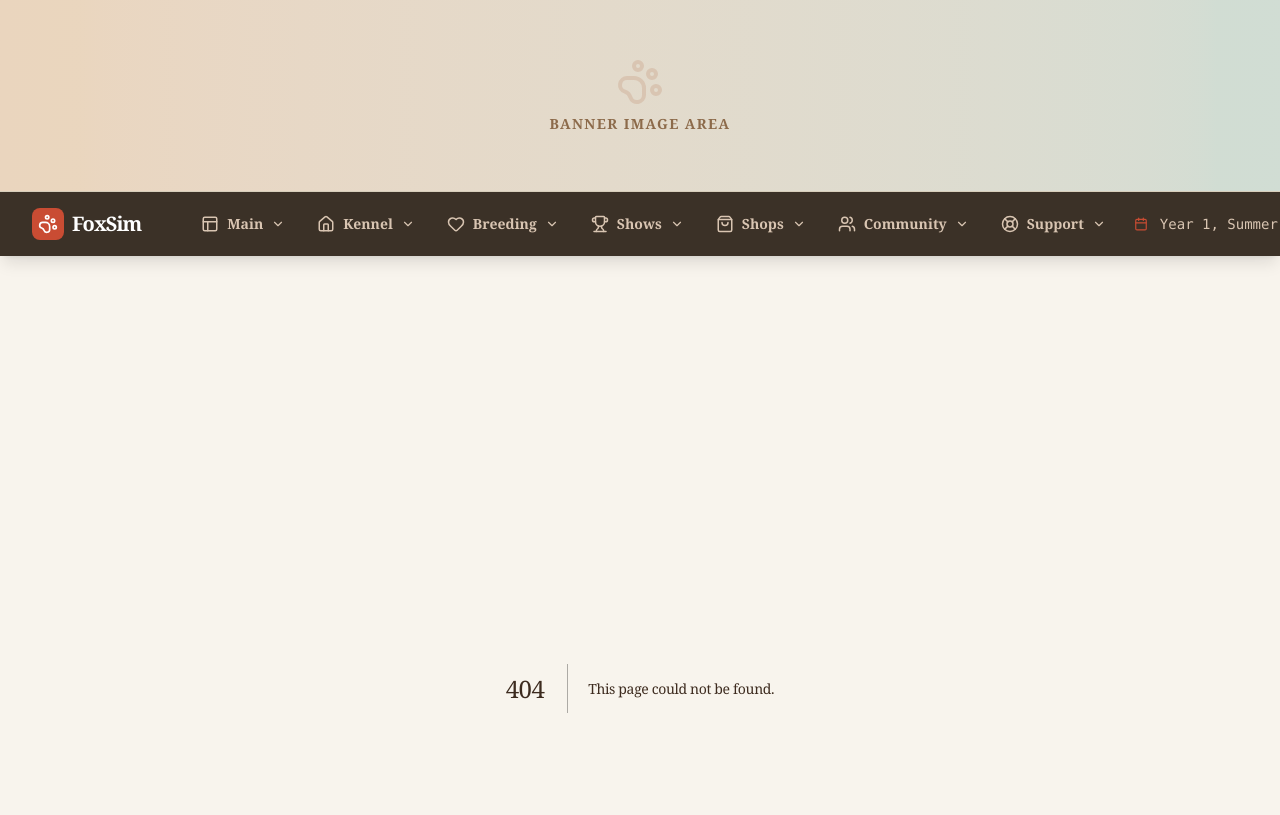
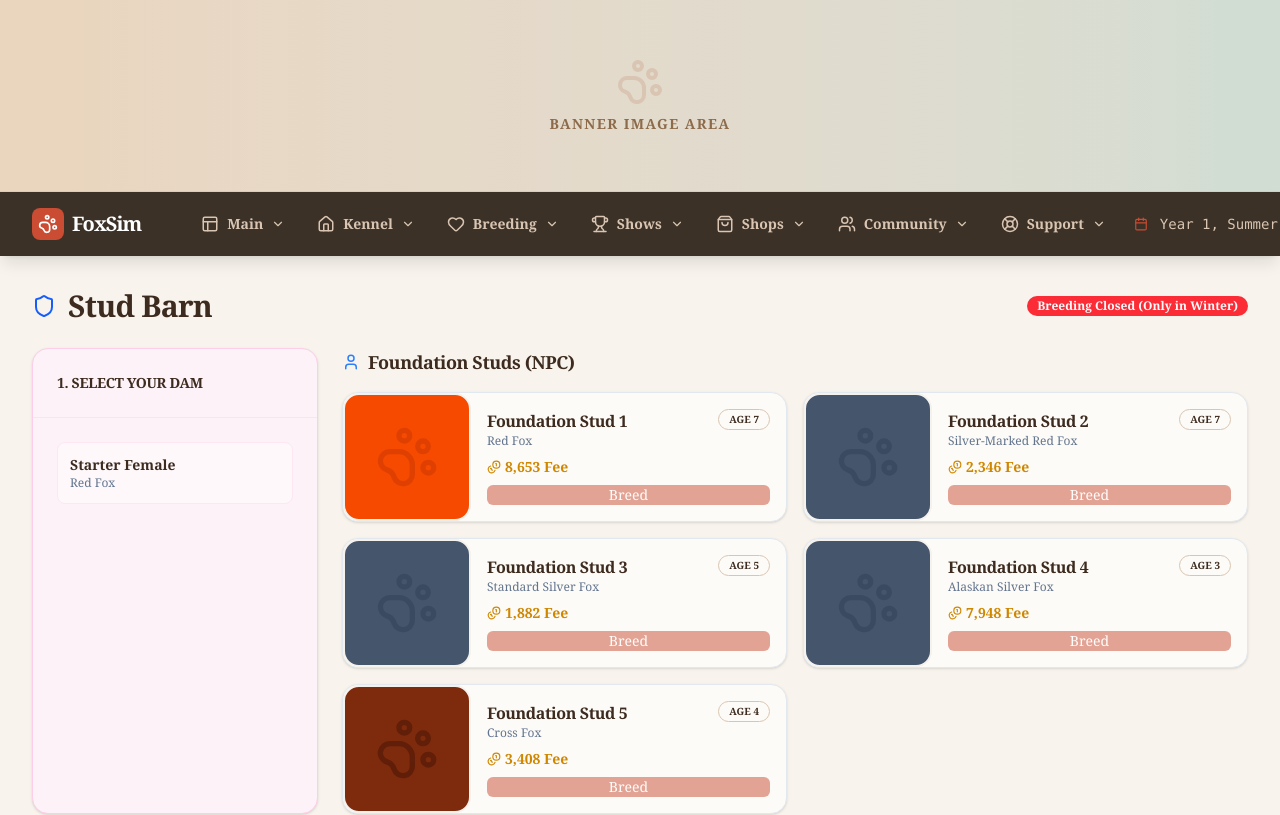
Before and after one commit to erkinde-lab/fox-breeding-sim-v2, a Next.js app: page /stud-barn in a window 1280 px wide. Before the commit this address had no page. Shown: the top 815 px of the page. Built offline with nearby package versions, Linux system fonts and the light colour scheme.

Commit message:
Upload src/app/stud-barn/page.tsx

```diff
--- /dev/null
+++ b/src/app/stud-barn/page.tsx
@@ -0,0 +1,142 @@
+
+'use client';
+
+import React, { useState } from 'react';
+import { useGameStore } from '@/lib/store';
+import { Card, CardHeader, CardTitle, CardContent } from '@/components/ui/card';
+import { Button } from '@/components/ui/button';
+import { Badge } from '@/components/ui/badge';
+import { Heart, Coins, User, Shield } from 'lucide-react';
+import { FoxIllustration } from '@/components/FoxIllustration';
+
+export default function StudBarnPage() {
+  const { foxes, npcStuds, breedFoxes, season, gold } = useGameStore();
+  const [selectedFemaleId, setSelectedFemaleId] = useState<string | null>(null);
+
+  const ownedStuds = Object.values(foxes).filter(f => f.gender === 'Male' && f.isAtStud && !f.isRetired);
+  const availableNPCs = Object.values(npcStuds);
+  const eligibleFemales = Object.values(foxes).filter(f => f.gender === 'Female' && !f.isRetired && f.age >= 2);
+
+  const handleBreed = (fatherId: string) => {
+    if (!selectedFemaleId) {
+      alert("Please select a female fox first!");
+      return;
+    }
+    breedFoxes(fatherId, selectedFemaleId);
+    setSelectedFemaleId(null);
+    alert("Breeding committed! Check Spring for results.");
+  };
+
+  const isWinter = season === 'Winter';
+
+  return (
+    <div className="space-y-6">
+      <div className="flex justify-between items-center">
+        <h2 className="text-3xl font-bold text-slate-900 tracking-tight flex items-center gap-3">
+          <Shield className="text-blue-600" /> Stud Barn
+        </h2>
+        {!isWinter && (
+          <Badge variant="destructive">Breeding Closed (Only in Winter)</Badge>
+        )}
+      </div>
+
+      <div className="grid grid-cols-1 lg:grid-cols-4 gap-6">
+        {/* Selection Panel */}
+        <Card className="lg:col-span-1 border-pink-200 bg-pink-50">
+          <CardHeader>
+            <CardTitle className="text-sm font-bold text-pink-700 uppercase">1. Select your Dam</CardTitle>
+          </CardHeader>
+          <CardContent className="space-y-2">
+            {eligibleFemales.map(f => (
+              <div
+                key={f.id}
+                onClick={() => setSelectedFemaleId(f.id)}
+                className={cn(
+                  "p-3 rounded-lg border cursor-pointer transition text-sm",
+                  selectedFemaleId === f.id ? "bg-white border-pink-500 shadow-sm" : "bg-white/50 border-pink-100 hover:border-pink-300"
+                )}
+              >
+                <div className="font-bold">{f.name}</div>
+                <div className="text-xs text-slate-500">{f.phenotype}</div>
+              </div>
+            ))}
+            {eligibleFemales.length === 0 && <p className="text-xs text-slate-400 italic">No eligible females (Age 2+)</p>}
+          </CardContent>
+        </Card>
+
+        {/* Stud Listings */}
+        <div className="lg:col-span-3 space-y-6">
+          <section>
+            <h3 className="text-lg font-bold text-slate-700 mb-4 flex items-center gap-2">
+              <User size={18} className="text-blue-500" /> Foundation Studs (NPC)
+            </h3>
+            <div className="grid grid-cols-1 md:grid-cols-2 gap-4">
+              {availableNPCs.map(npc => (
+                <StudCard
+                    key={npc.id}
+                    fox={npc}
+                    onBreed={() => handleBreed(npc.id)}
+                    disabled={!isWinter || !selectedFemaleId || gold < npc.studFee}
+                />
+              ))}
+            </div>
+          </section>
+
+          {ownedStuds.length > 0 && (
+            <section>
+              <h3 className="text-lg font-bold text-slate-700 mb-4 flex items-center gap-2">
+                <Heart size={18} className="text-pink-500" /> Your Offered Studs
+              </h3>
+              <div className="grid grid-cols-1 md:grid-cols-2 gap-4">
+                {ownedStuds.map(stud => (
+                  <StudCard
+                    key={stud.id}
+                    fox={stud}
+                    onBreed={() => handleBreed(stud.id)}
+                    disabled={!isWinter || !selectedFemaleId}
+                  />
+                ))}
+              </div>
+            </section>
+          )}
+        </div>
+      </div>
+    </div>
+  );
+}
+
+function StudCard({ fox, onBreed, disabled }: { fox: import('@/lib/genetics').Fox, onBreed: () => void, disabled: boolean }) {
+  return (
+    <Card className="overflow-hidden border-slate-200">
+      <div className="flex h-32">
+        <div className="w-32 flex-shrink-0">
+          <FoxIllustration phenotype={fox.phenotype} />
+        </div>
+        <div className="flex-1 p-4 flex flex-col justify-between">
+          <div>
+            <div className="flex justify-between items-start">
+                <h4 className="font-bold text-slate-900">{fox.name}</h4>
+                <Badge variant="outline" className="text-[10px] uppercase">Age {fox.age}</Badge>
+            </div>
+            <p className="text-xs text-slate-500">{fox.phenotype}</p>
+            <div className="mt-2 flex items-center gap-1 text-yellow-600 font-bold text-sm">
+                <Coins size={14} /> {fox.studFee.toLocaleString()} Fee
+            </div>
+          </div>
+          <Button
+            size="sm"
+            onClick={onBreed}
+            disabled={disabled}
+            className="w-full mt-2"
+          >
+            Breed
+          </Button>
+        </div>
+      </div>
+    </Card>
+  );
+}
+
+function cn(...inputs: (string | boolean | undefined | null)[]) {
+  return inputs.filter(Boolean).join(' ');
+}
```
